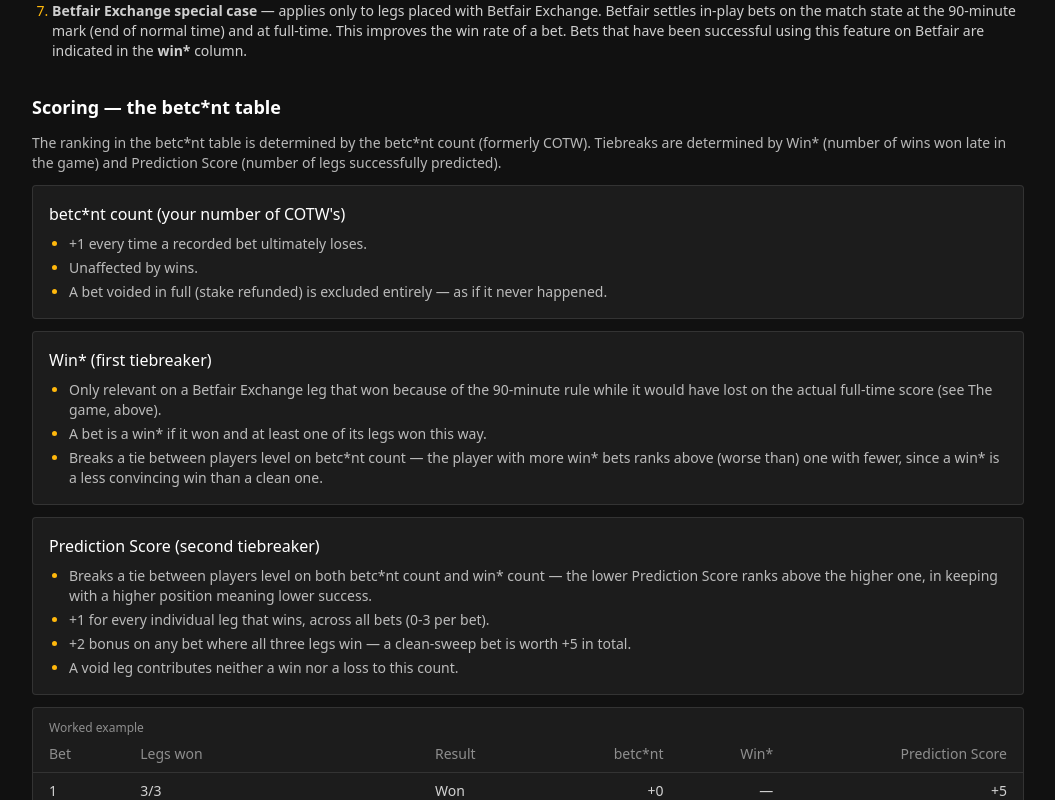
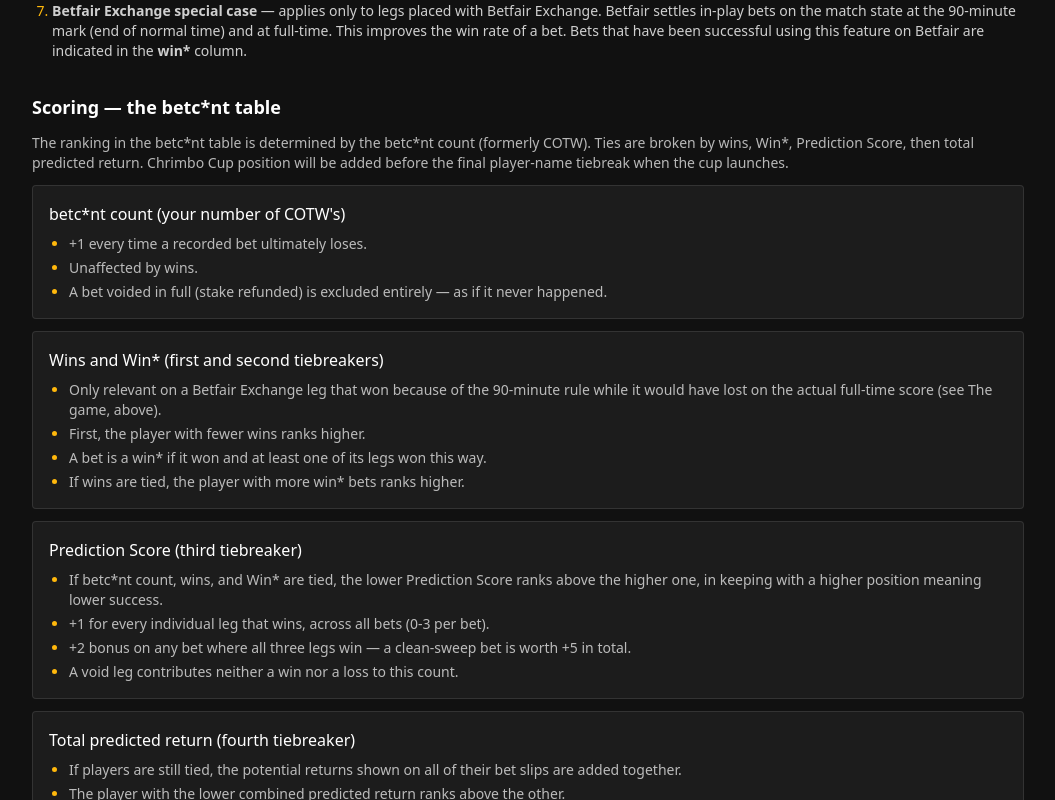
Before and after one commit to cjcloud/bet1865, a Next.js app: page /rules in a window 1280 px wide. Shown: the part 540-1340 px from the top of the page, without its empty margins (112-1167 px from the left). Built offline with nearby package versions, Linux system fonts and the light colour scheme; no server answers.

Commit message:
Add ranking return tiebreaker

```diff
--- a/src/app/ranking/page.tsx
+++ b/src/app/ranking/page.tsx
@@ -12,6 +12,7 @@
   secondary_score: number;
   bets_settled: number;
   bets_won: number;
+  total_predicted_return: number;
 }
 
 // betc*nt leaderboard (SPEC.md §4, §6.1 #4). player_rankings is a Postgres
@@ -20,26 +21,27 @@
 // from both scores and the bets-played/win-rate denominator (migration
 // 0005). Sort order is set explicitly here (not left to the view's own
 // default) so it's obvious at a glance what this page shows: the biggest
-// betc*nt — most COTW's — sits at the top. Ties break three levels deep:
-// win* count first (more wins earned only via Betfair's 90-minute rule is
-// the more shameful showing, so a HIGHER win* count sits above/worse — see
-// SPEC.md §3.8/§4), then Prediction Score (fewest leg wins among tied
-// players is the more shameful showing, so a LOWER Prediction Score sits
-// above/worse). A player with no bets recorded yet has 0/0/0 across all
-// three, so a final alphabetical-by-name tiebreak (30 Aug 2026) keeps that
+// betc*nt — most COTW's — sits at the top. Ties break by fewest wins, then
+// highest Win* count, lowest Prediction Score, and lowest total potential
+// return across all bets placed. Chrimbo Cup position will be inserted after
+// predicted return when that competition launches. Until then, a final
+// alphabetical-by-name
+// tiebreak (30 Aug 2026) keeps that
 // group in a stable, predictable order rather than whatever incidental
 // order the database happens to return for an exact tie — the moment a
-// player has a bet, their scores will normally differ from 0/0/0 and the
-// three score-based rules above take over as usual.
+// player has a bet, their ranking measures will normally differ and the
+// score-based rules above take over as usual.
 export default async function RankingPage() {
   const supabase = createClient();
 
   const { data: rankings } = await supabase
     .from("player_rankings")
-    .select("player_id, name, primary_score, win_star_count, secondary_score, bets_settled, bets_won")
+    .select("player_id, name, primary_score, win_star_count, secondary_score, bets_settled, bets_won, total_predicted_return")
     .order("primary_score", { ascending: false })
+    .order("bets_won", { ascending: true })
     .order("win_star_count", { ascending: false })
     .order("secondary_score", { ascending: true })
+    .order("total_predicted_return", { ascending: true })
     .order("name", { ascending: true })
     .returns<RankingRow[]>();
 
@@ -63,7 +65,7 @@
         <p className="text-white/50 text-sm">No players found.</p>
       ) : (
         <div className="overflow-x-auto rounded border border-white/10 bg-surface">
-          <table className="w-full min-w-[620px] text-left text-sm">
+          <table className="w-full min-w-[720px] text-left text-sm">
             <thead>
               <tr className="border-b border-white/10 text-white/50">
                 <th className="px-4 py-3 font-medium">#</th>
@@ -78,6 +80,7 @@
                   <div className="text-[10px] font-normal normal-case text-white/40">(90-min wins)</div>
                 </th>
                 <th className="px-4 py-3 font-medium text-right">Prediction Score</th>
+                <th className="px-4 py-3 font-medium text-right">Predicted return</th>
                 <th className="px-4 py-3 font-medium text-right">Played</th>
                 <th className="px-4 py-3 font-medium text-right">Win rate</th>
               </tr>
@@ -111,6 +114,9 @@
                     <td className="px-4 py-3 text-right text-white/60">{row.bets_won}</td>
                     <td className="px-4 py-3 text-right text-white/60">{row.win_star_count}</td>
                     <td className="px-4 py-3 text-right text-white/80">{row.secondary_score}</td>
+                    <td className="px-4 py-3 text-right text-white/60">
+                      £{Number(row.total_predicted_return).toFixed(2)}
+                    </td>
                     <td className="px-4 py-3 text-right text-white/60">{row.bets_settled}</td>
                     <td className="px-4 py-3 text-right text-white/60">
                       {rate === null ? "—" : `${rate.toFixed(0)}%`}
--- a/src/app/rules/page.tsx
+++ b/src/app/rules/page.tsx
@@ -64,8 +64,8 @@
         <h2 className="text-lg font-semibold text-white">Scoring — the betc*nt table</h2>
         <p className="text-sm text-white/70">
           The ranking in the betc*nt table is determined by the betc*nt count (formerly COTW).
-          Tiebreaks are determined by Win* (number of wins won late in the game) and Prediction
-          Score (number of legs successfully predicted).
+          Ties are broken by wins, Win*, Prediction Score, then total predicted return. Chrimbo Cup
+          position will be added before the final player-name tiebreak when the cup launches.
         </p>
 
         <div className="rounded border border-white/10 bg-surface p-4">
@@ -80,28 +80,24 @@
         </div>
 
         <div className="rounded border border-white/10 bg-surface p-4">
-          <h3 className="font-medium text-white">Win* (first tiebreaker)</h3>
+          <h3 className="font-medium text-white">Wins and Win* (first and second tiebreakers)</h3>
           <ul className="mt-2 list-disc space-y-1 pl-5 text-sm text-white/70 marker:text-accent">
             <li>
               Only relevant on a Betfair Exchange leg that won because of the 90-minute rule while
               it would have lost on the actual full-time score (see The game, above).
             </li>
+            <li>First, the player with fewer wins ranks higher.</li>
             <li>A bet is a win* if it won and at least one of its legs won this way.</li>
-            <li>
-              Breaks a tie between players level on betc*nt count — the player with more win*
-              bets ranks above (worse than) one with fewer, since a win* is a less convincing win
-              than a clean one.
-            </li>
+            <li>If wins are tied, the player with more win* bets ranks higher.</li>
           </ul>
         </div>
 
         <div className="rounded border border-white/10 bg-surface p-4">
-          <h3 className="font-medium text-white">Prediction Score (second tiebreaker)</h3>
+          <h3 className="font-medium text-white">Prediction Score (third tiebreaker)</h3>
           <ul className="mt-2 list-disc space-y-1 pl-5 text-sm text-white/70 marker:text-accent">
             <li>
-              Breaks a tie between players level on both betc*nt count and win* count — the lower
-              Prediction Score ranks above the higher one, in keeping with a higher position
-              meaning lower success.
+              If betc*nt count, wins, and Win* are tied, the lower Prediction Score ranks above the
+              higher one, in keeping with a higher position meaning lower success.
             </li>
             <li>+1 for every individual leg that wins, across all bets (0-3 per bet).</li>
             <li>
@@ -109,6 +105,17 @@
               total.
             </li>
             <li>A void leg contributes neither a win nor a loss to this count.</li>
+          </ul>
+        </div>
+
+        <div className="rounded border border-white/10 bg-surface p-4">
+          <h3 className="font-medium text-white">Total predicted return (fourth tiebreaker)</h3>
+          <ul className="mt-2 list-disc space-y-1 pl-5 text-sm text-white/70 marker:text-accent">
+            <li>
+              If players are still tied, the potential returns shown on all of their bet slips are
+              added together.
+            </li>
+            <li>The player with the lower combined predicted return ranks above the other.</li>
           </ul>
         </div>
 
```
Also changed, not shown: 2 other files (tests, documents, lock files or other folders).
